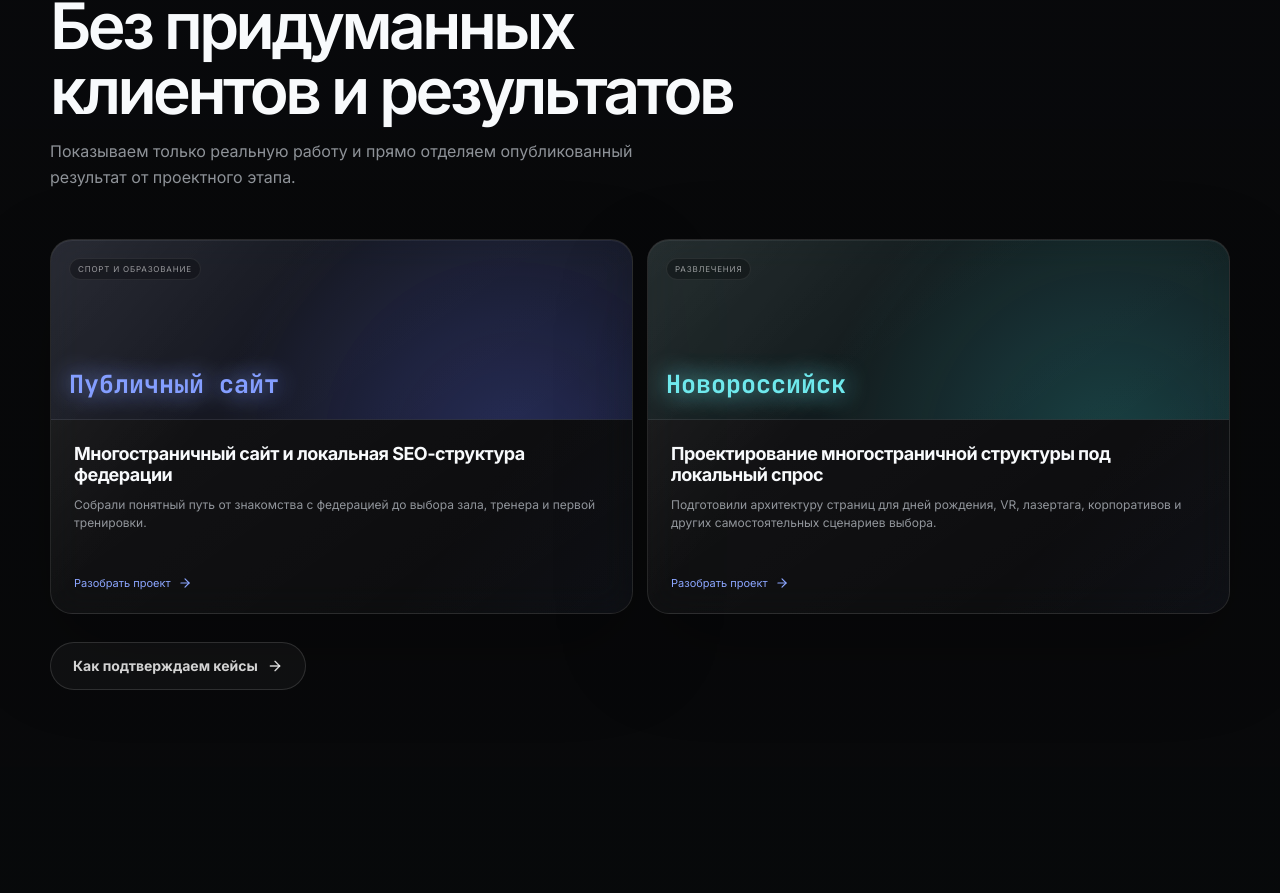
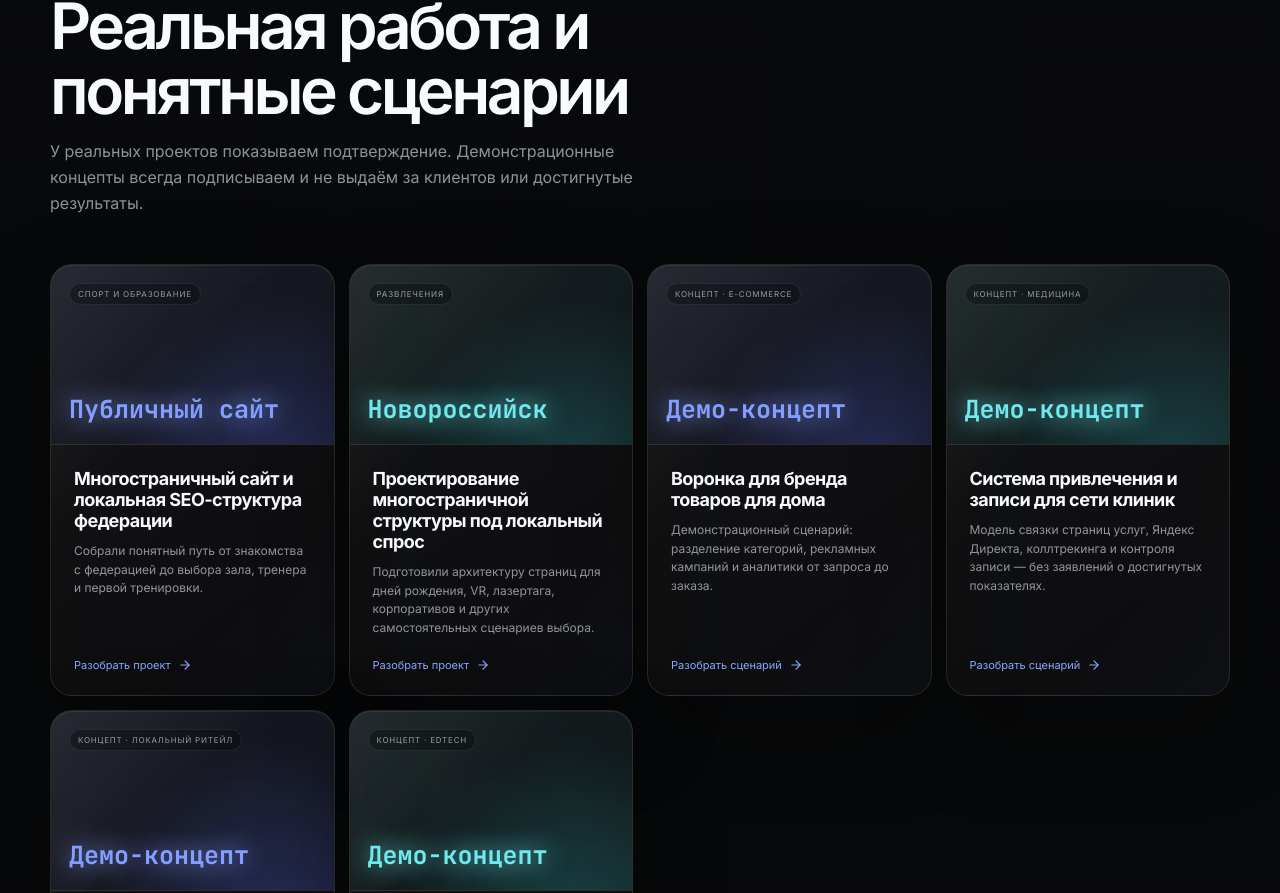
Before and after one commit to kaimakanovtimur97-crypto/sovet2, a Next.js app: page / in a window 1280 px wide. Shown: the part 2766-3659 px from the top of the page. Built offline with nearby package versions, Linux system fonts and the light colour scheme.

Commit message:
Refine client copy and regional presentation (#7)

```diff
--- a/app/globals.css
+++ b/app/globals.css
@@ -175,6 +175,7 @@ footer { position:relative; z-index:2; border-top:1px solid var(--line); backgro
 .region-scenario p + p { margin-top:16px; padding-top:15px; border-top:1px solid var(--line); }.region-scenario strong { color:rgba(255,255,255,.76); font-weight:600; }
 .process-grid { display:grid; grid-template-columns:repeat(4,1fr); gap:18px; border-top:1px solid var(--line); }.process-grid article { min-height:230px; padding:28px 8px 20px 0; border-bottom:1px solid var(--line); }.process-grid h3 { margin-top:45px; font-size:18px; }
 .related-grid { display:grid; grid-template-columns:repeat(3,1fr); gap:14px; }.related-card { min-height:300px; display:flex; flex-direction:column; padding:25px; border-radius:22px; transition:transform .3s,border-color .3s; }.related-card:hover { transform:translateY(-5px); border-color:rgba(126,155,255,.38); }.related-card > span { color:#8ba5ff; font-size:9px; text-transform:uppercase; letter-spacing:.12em; }.related-card h3 { margin-top:70px; font-size:20px; }.related-card b { display:flex; align-items:center; gap:7px; margin-top:auto; padding-top:25px; color:#8ca6ff; font-size:11px; }
+.region-grid { grid-template-columns:repeat(6,1fr); }.region-grid > .related-card { grid-column:span 2; }.region-grid > .related-card:nth-last-child(-n+2) { grid-column:span 3; }
 .faq-inner { display:grid; grid-template-columns:.8fr 1.2fr; gap:80px; }.faq-inner > div:last-child { display:flex; flex-direction:column; gap:9px; }
 .cta-wrap { padding-top:110px; padding-bottom:120px; }.inner-cta { min-height:400px; padding:55px; display:grid; grid-template-columns:1.2fr .8fr; gap:70px; align-items:center; border-radius:32px; background:radial-gradient(circle at 8% 0%,rgba(61,103,218,.25),transparent 45%),rgba(255,255,255,.025); }.inner-cta h2 { font-size:clamp(38px,4.7vw,60px); }.inner-cta p { max-width:660px; color:var(--muted); line-height:1.65; }.inner-cta-actions { display:flex; flex-direction:column; gap:11px; }
 .case-hero { padding-bottom:72px; }.case-story { display:grid; grid-template-columns:1fr 1fr; gap:14px; }.case-story article { min-height:340px; padding:34px; border:1px solid var(--line); border-radius:24px; background:rgba(255,255,255,.02); }.case-story h2 { margin-top:68px; font-size:35px; }.case-story p { max-width:500px; color:var(--muted); font-size:15px; line-height:1.75; }.case-note { margin:28px 0 0; padding:18px 20px; border-left:2px solid #7897ff; background:rgba(74,110,210,.07); color:rgba(255,255,255,.48); font-size:11px; line-height:1.65; }
@@ -203,6 +204,7 @@ footer { position:relative; z-index:2; border-top:1px solid var(--line); backgro
   .process-grid { grid-template-columns:1fr 1fr; }
   .article-layout { grid-template-columns:1fr; gap:35px; }
   .article-layout aside { position:static; display:none; }
+  .region-grid { grid-template-columns:repeat(2,1fr); }.region-grid > .related-card, .region-grid > .related-card:nth-last-child(-n+2) { grid-column:auto; }.region-grid > .related-card:last-child { grid-column:1 / -1; }
 }
 
 @media (max-width: 700px) {
@@ -227,6 +229,7 @@ footer { position:relative; z-index:2; border-top:1px solid var(--line); backgro
   .metric-strip div { min-height:110px; padding:24px; }
   .inner-section { padding-top:82px; }
   .feature-grid, .related-grid, .case-story, .blog-grid { grid-template-columns:1fr; }
+  .region-grid > .related-card, .region-grid > .related-card:nth-last-child(-n+2), .region-grid > .related-card:last-child { grid-column:auto; }
   .feature-grid article { min-height:230px; }
   .process-grid { grid-template-columns:1fr; }
   .process-grid article { min-height:180px; }
--- a/components/home-page.tsx
+++ b/components/home-page.tsx
@@ -47,6 +47,62 @@ const serviceTags: Record<string, string[]> = {
   analytics: ["Метрика", "CRM", "Дашборд"],
   brand: ["Позиционирование", "Айдентика", "Креатив"],
 };
+
+const conceptProjects = [
+  {
+    key: "concept-ecommerce",
+    industry: "Концепт · E-commerce",
+    fact: "Демо-концепт",
+    title: "Воронка для бренда товаров для дома",
+    description:
+      "Демонстрационный сценарий: разделение категорий, рекламных кампаний и аналитики от запроса до заказа.",
+    href: "/services/analytics",
+    linkLabel: "Разобрать сценарий",
+  },
+  {
+    key: "concept-medicine",
+    industry: "Концепт · Медицина",
+    fact: "Демо-концепт",
+    title: "Система привлечения и записи для сети клиник",
+    description:
+      "Модель связки страниц услуг, Яндекс Директа, коллтрекинга и контроля записи — без заявлений о достигнутых показателях.",
+    href: "/services/yandex-direct",
+    linkLabel: "Разобрать сценарий",
+  },
+  {
+    key: "concept-retail",
+    industry: "Концепт · Локальный ритейл",
+    fact: "Демо-концепт",
+    title: "Продвижение сети магазинов по районам",
+    description:
+      "Сценарий с отдельными карточками точек, георекламой, актуальными данными на Картах и сверкой обращений с продажами.",
+    href: "/services/local-promotion",
+    linkLabel: "Разобрать сценарий",
+  },
+  {
+    key: "concept-edtech",
+    industry: "Концепт · EdTech",
+    fact: "Демо-концепт",
+    title: "Запуск маркетинга для онлайн-школы",
+    description:
+      "Пример системы из позиционирования, лендинга, контента, рекламы и аналитики — без вымышленного клиента и результата.",
+    href: "/services/marketing-support",
+    linkLabel: "Разобрать сценарий",
+  },
+];
+
+const homepageProjects = [
+  ...cases.map((item) => ({
+    key: item.slug,
+    industry: item.industry,
+    fact: item.facts[0][0],
+    title: item.title,
+    description: item.description,
+    href: `/cases/${item.slug}`,
+    linkLabel: "Разобрать проект",
+  })),
+  ...conceptProjects,
+];
 
 const steps = [
   ["01", "Аудит и определения метрик", "Разбираем спрос, продукт, текущие каналы и договариваемся о значениях метрик."],
@@ -192,8 +248,8 @@ export function HomePage() {
       <section className="services section-shell" id="services">
         <SectionTitle
           eyebrow="Что мы делаем"
-          title="Страницы и услуги под самостоятельный спрос"
-          text="Сначала усиливаем Новороссийск. Затем развиваем Анапу и Геленджик, а Крымск и Абинск — как отдельные соседние рынки без копирования одинаковых текстов."
+          title="Всё необходимое для привлечения клиентов"
+          text="Создаём сайты, настраиваем рекламу и SEO, развиваем присутствие в Яндекс Картах и 2ГИС. Объединяем каналы и аналитику, чтобы вы понимали, откуда приходят обращения и что работает лучше."
         />
         <div className="service-grid">
           {services.map((service, index) => {
@@ -230,25 +286,25 @@ export function HomePage() {
 
       <section className="cases section-shell" id="cases">
         <SectionTitle
-          eyebrow="Публичные проекты"
-          title="Без придуманных клиентов и результатов"
-          text="Показываем только реальную работу и прямо отделяем опубликованный результат от проектного этапа."
+          eyebrow="Проекты и концепты"
+          title="Реальная работа и понятные сценарии"
+          text="У реальных проектов показываем подтверждение. Демонстрационные концепты всегда подписываем и не выдаём за клиентов или достигнутые результаты."
         />
         <div className="case-grid">
-          {cases.map((item, index) => (
+          {homepageProjects.map((item, index) => (
             <motion.article
               className={`case-card liquid-glass interactive-spotlight case-${index % 2 ? "cyan" : "blue"}`}
-              key={item.slug}
+              key={item.key}
               onPointerMove={trackSpotlight}
               onPointerLeave={hideSpotlight}
               {...reveal}
               transition={{ ...reveal.transition, delay: index * 0.08 }}
             >
-              <div className="case-visual"><span>{item.industry}</span><strong>{item.facts[0][0]}</strong></div>
+              <div className="case-visual"><span>{item.industry}</span><strong>{item.fact}</strong></div>
               <div className="case-copy">
                 <h3>{item.title}</h3>
                 <p>{item.description}</p>
-                <Link href={`/cases/${item.slug}`} aria-label={`Разобрать проект «${item.title}»`}>Разобрать проект <ArrowRight size={14} /></Link>
+                <Link href={item.href} aria-label={`${item.linkLabel} «${item.title}»`}>{item.linkLabel} <ArrowRight size={14} /></Link>
               </div>
             </motion.article>
           ))}
@@ -270,8 +326,8 @@ export function HomePage() {
       <section className="pricing section-shell" id="pricing">
         <SectionTitle
           eyebrow="Цены"
-          title="Отдельно работа, отдельно рекламный бюджет"
-          text="Финальная смета зависит от страниц, интеграций, объёма материалов и состояния данных."
+          title="Понятная стоимость до начала работ"
+          text="Сначала определяем задачи и объём, затем согласуем состав услуг, сроки и смету. Рекламный бюджет оплачивается отдельно и остаётся под вашим контролем."
         />
         <motion.div className="pricing-card liquid-glass" {...reveal}>
           <span className="pricing-border-trail" aria-hidden="true" />
@@ -284,14 +340,14 @@ export function HomePage() {
           </div>
           <div className="pricing-features">
             {[
-              "Диагностика продукта и воронки",
-              "План гипотез и приоритетов",
-              "Реклама и посадочные страницы",
+              "Ведение канала продаж",
+              "Создание лендинга",
+              "SEO-аудит и оптимизация",
+              "Ведение Яндекс Директа",
               "Яндекс Карты и 2ГИС",
-              "Контент и креатив",
-              "Аналитика и контроль данных",
-              "Еженедельный статус",
-              "Кабинеты принадлежат клиенту",
+              "Контент и креативы",
+              "Аналитика и отчётность",
+              "Кабинеты принадлежат вам",
             ].map((item) => <div key={item}><span><Check size={13} /></span>{item}</div>)}
           </div>
         </motion.div>
```
Also changed, not shown: app/regions/[slug]/page.tsx (+18 -0 lines), app/regions/page.tsx (+39 -23 lines).
